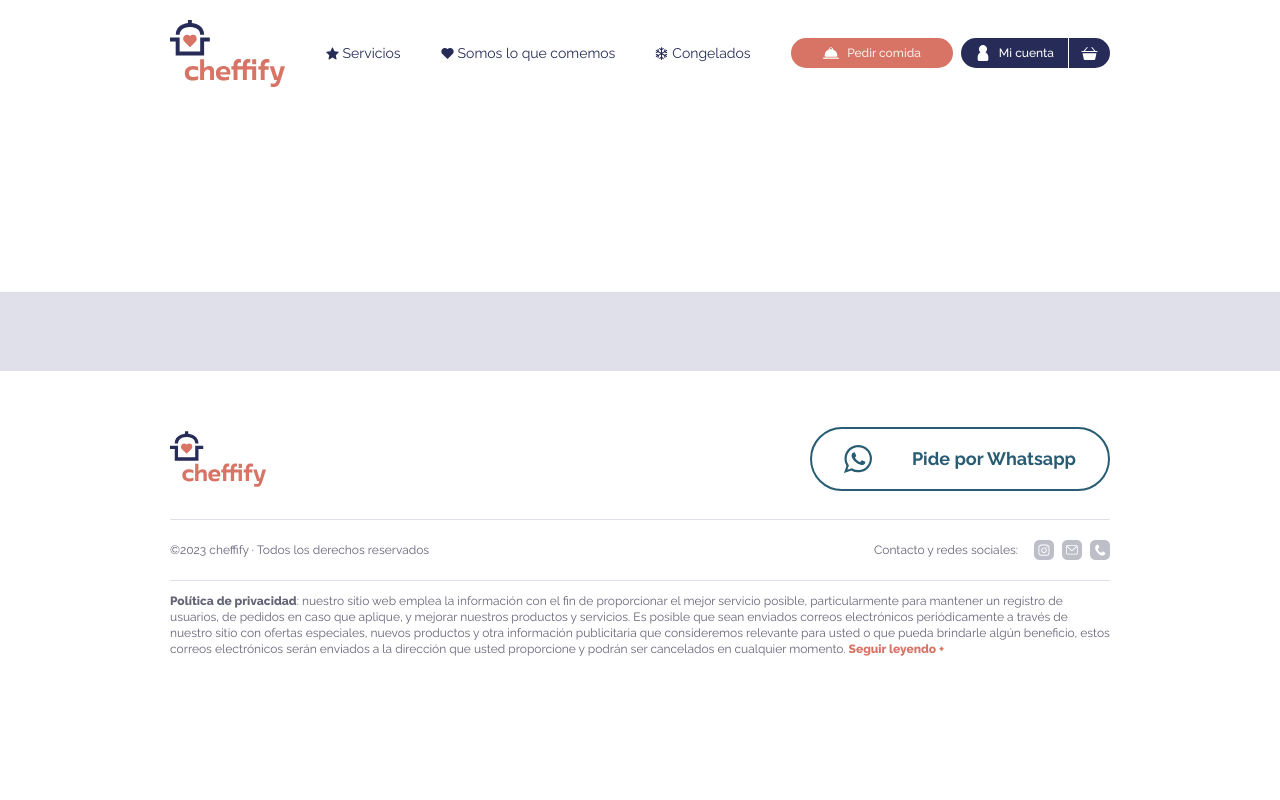
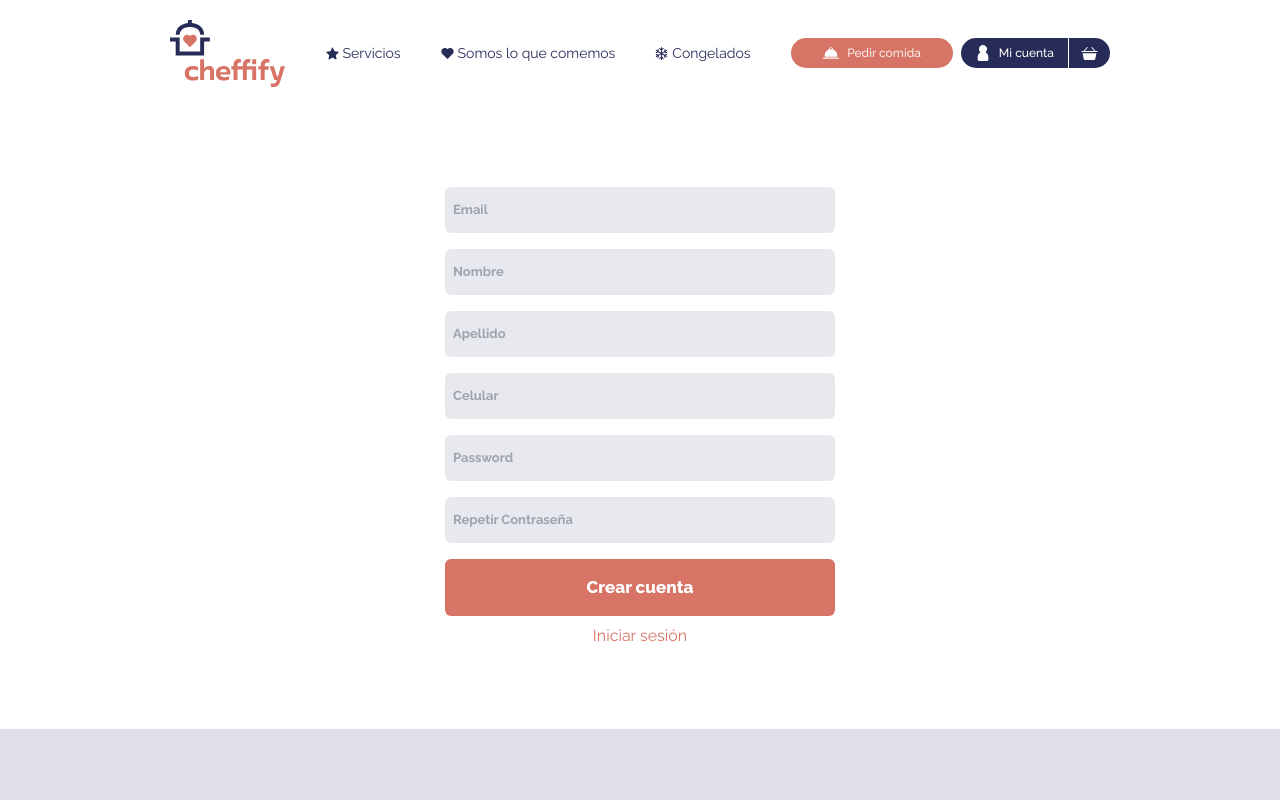
Before and after one commit to amus-dev/cheffify, a React (Vite) app in the folder client/: page /crear-cuenta in a window 1280 px wide. Shown: the top 800 px of the page. Built offline with nearby package versions, Linux system fonts and the light colour scheme.

Commit message:
refactor: Update CreateAccountForm component to include form validation and submission logic

```diff
--- a/client/src/components/Session/CreateAccountForm.tsx
+++ b/client/src/components/Session/CreateAccountForm.tsx
@@ -1,5 +1,140 @@
+import { useLogin } from "@/hooks/useLogin";
+import { useForm, SubmitHandler } from "react-hook-form";
+import { Link, useNavigate } from "react-router-dom";
+import Loader from "@/components/common/Loader";
+
+type Inputs = {
+  email: string;
+  name: string;
+  lastName: string;
+  phone: number;
+  password: string;
+  confirmPassword: string;
+};
+
 const CreateAccountForm = () => {
-  return <div>CreateAccountForm</div>;
+  const navigate = useNavigate();
+  const { loginSubmitHandler, loading } = useLogin();
+  const {
+    register,
+    handleSubmit,
+    formState: { errors },
+    watch,
+  } = useForm<Inputs>();
+
+  const onSubmit: SubmitHandler<Inputs> = async (data) =>
+    loginSubmitHandler(data, navigate);
+
+  // Obtenemos el valor del campo password para la validación
+  const password = watch("password");
+
+  return (
+    <form
+      onSubmit={handleSubmit(onSubmit)}
+      className="space-y-4 w-full md:max-w-[470px] px-10"
+    >
+      <input
+        id="email"
+        type="email"
+        {...register("email", {
+          required: "El correo eléctronico es requerido",
+        })}
+        className="bg-bgInput text-colorInput font-bold text-[13px] p-2 w-full rounded-md h-[46px]"
+        placeholder="Email"
+      />
+      {errors.email && (
+        <span className="text-red-600 text-sm">{errors.email.message}</span>
+      )}
+
+      <input
+        id="name"
+        type="name"
+        {...register("name", {
+          required: "El nombre es requerido",
+        })}
+        className="bg-bgInput text-colorInput font-bold text-[13px] p-2 w-full rounded-md h-[46px]"
+        placeholder="Nombre"
+      />
+      {errors.name && (
+        <span className="text-red-600 text-sm">{errors.name.message}</span>
+      )}
+
+      <input
+        id="lastName"
+        type="lastName"
+        {...register("lastName", {
+          required: "El apellido es requerido",
+        })}
+        className="bg-bgInput text-colorInput font-bold text-[13px] p-2 w-full rounded-md h-[46px]"
+        placeholder="Apellido"
+      />
+      {errors.lastName && (
+        <span className="text-red-600 text-sm">{errors.lastName.message}</span>
+      )}
+
+      <input
+        id="phone"
+        type="phone"
+        {...register("phone", {
+          required: "El celular es requerido",
+        })}
+        className="bg-bgInput text-colorInput font-bold text-[13px] p-2 w-full rounded-md h-[46px]"
+        placeholder="Celular"
+      />
+      {errors.phone && (
+        <span className="text-red-600 text-sm">{errors.phone.message}</span>
+      )}
+
+      <input
+        id="password"
+        type="password"
+        {...register("password", {
+          required: "La contraseña es requerida",
+        })}
+        className="bg-bgInput text-colorInput font-bold text-[13px] p-2 w-full rounded-md h-[46px]"
+        placeholder="Password"
+      />
+      {errors.password && (
+        <span className="text-red-600 text-sm">{errors.password.message}</span>
+      )}
+
+      <input
+        id="confirmPassword"
+        type="password"
+        {...register("confirmPassword", {
+          required: "La contraseña es requerida",
+          validate: (value) =>
+            value === password || "Las contraseñas no coinciden",
+        })}
+        className="bg-bgInput text-colorInput font-bold text-[13px] p-2 w-full rounded-md h-[46px]"
+        placeholder="Repetir Contraseña"
+      />
+      {errors.confirmPassword && (
+        <span className="text-red-600 text-sm">
+          {errors.confirmPassword.message}
+        </span>
+      )}
+
+      <div className="flex flex-col justify-center gap-2 items-center">
+        {loading ? (
+          <Loader />
+        ) : (
+          <input
+            type="submit"
+            value="Crear cuenta"
+            className="bg-secondary text-white font-extrabold w-full rounded-md text-[17px] px-12 py-4 hover:bg-primary transition-all duration-500 cursor-pointer"
+          />
+        )}
+        <Link
+          to="/login"
+          unstable_viewTransition
+          className="text-secondary transition-colors duration-500 hover:text-primary"
+        >
+          Iniciar sesión
+        </Link>
+      </div>
+    </form>
+  );
 };
 
 export default CreateAccountForm;
```
